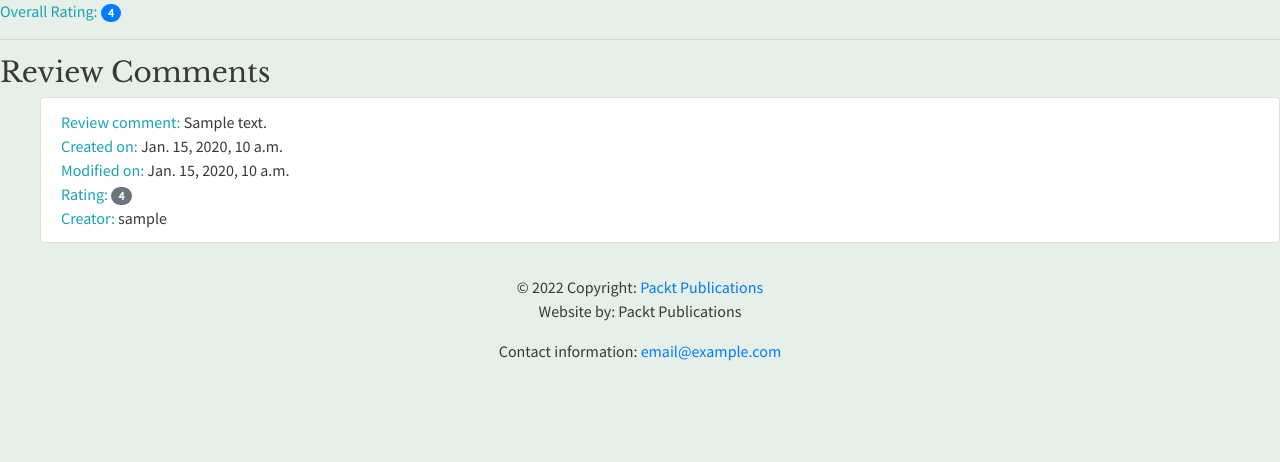
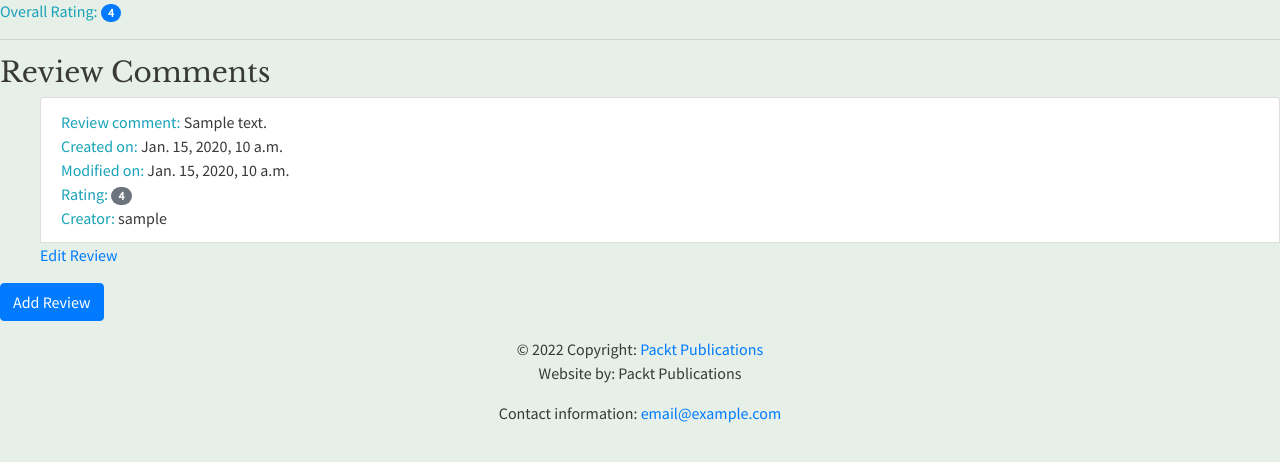
Before and after one commit to OIITuMuCT/study, a Django app: page /books/1/ in a window 1280 px wide. Shown: the part 264-726 px from the top of the page. Run offline with Django 5.2, Linux system fonts and the light colour scheme; tables that the repository leaves empty hold one stand-in row (values such as "Sample post"); some libraries are stand-ins or nearby versions.

Commit message:
add review_edit, ReviewForm

```diff
--- a/myapp/templates/myapp/book_detail.html
+++ b/myapp/templates/myapp/book_detail.html
@@ -32,7 +32,9 @@
                         <span class="text-info">Creator: </span><span>{{ review.creator.username }}</span>
                         <br>
                   </li>
+                  <a href="{% url 'review_edit' book.pk review.pk %}">Edit Review</a>
             {% endfor %}
             </ul>
       {% endif %}
+      <a class="btn btn-primary" href="{% url 'review_create' book.pk %}">Add Review</a>
 {% endblock %}
--- a/myapp/urls.py
+++ b/myapp/urls.py
@@ -11,4 +11,6 @@ urlpatterns = [
     path("index/", views.index, name='index'),
     path("publishers/<int:pk>", views.publisher_edit, name="publisher_edit"),
     path("publishers/new/", views.publisher_edit, name="publisher_create"),
+    path("books/<int:book_pk>/reviews/new/", views.review_edit, name="review_create"),
+    path("books/<int:book_pk>/reviews/<int:review_pk/", views.review_edit, name="review_edit"),
 ]
--- a/myapp/views.py
+++ b/myapp/views.py
@@ -2,9 +2,10 @@ from django.shortcuts import render, get_object_or_404,redirect
 from django.views.generic import TemplateView
 from django.http import HttpResponse
 from django.contrib import messages
-from .forms import PublisherForm, SearchForm
-from .models import Book, Contributor, Publisher
+from .forms import PublisherForm, SearchForm, ReviewForm
+from .models import Book, Contributor, Publisher, Review
 from .utils import average_rating
+from django.utils import timezone
 
 
 
@@ -108,6 +109,43 @@ def publisher_edit(request, pk=None):
     else:
         form = PublisherForm(instance=publisher)
     return render(request, "myapp/instance-form.html", {"method": request.method, "form": form})
+
+def review_edit(request, book_pk, review_pk=None):
+    book = get_object_or_404(Book, pk=book_pk)
+    if review_pk is not None:
+        review = get_object_or_404(Review, book_id=book_pk, pk=review_pk)
+    else:
+        review = None
+
+    if request.method == "POST":
+        form = ReviewForm(request.POST, instance=review)
+        if form.is_valid():
+            updated_review = form.save(False)
+            updated_review.book = book
+
+            if review is None:
+                messages.success(request, 'Review for "{}" created'.format(book))
+            else:
+                updated_review.date_edited = timezone.now()
+                messages.success(request, 'Review for "{}" updated.'.format(book))
+
+            updated_review.save()
+            return redirect("book_detail", book.pk)
+    else:
+        form = ReviewForm(instance=review)
+
+    return render(request,
+                  "myapp/instance-form.html",
+                {
+                    "form": form,
+                    "instance": review,
+                    "model_type": "Review",
+                    "related_instance": book,
+                    "related_model_type": "Book",
+                },
+            )
+
+
 def survey(request):
     question = 'question 1'
     answer = 'answer 1'
```
Also changed, not shown: myapp/forms.py (+7 -1 lines), myapp/templates/myapp/instance-form.html (+18 -2 lines), myapp/templates/myapp/review-form.html (added, +16 -0 lines).
